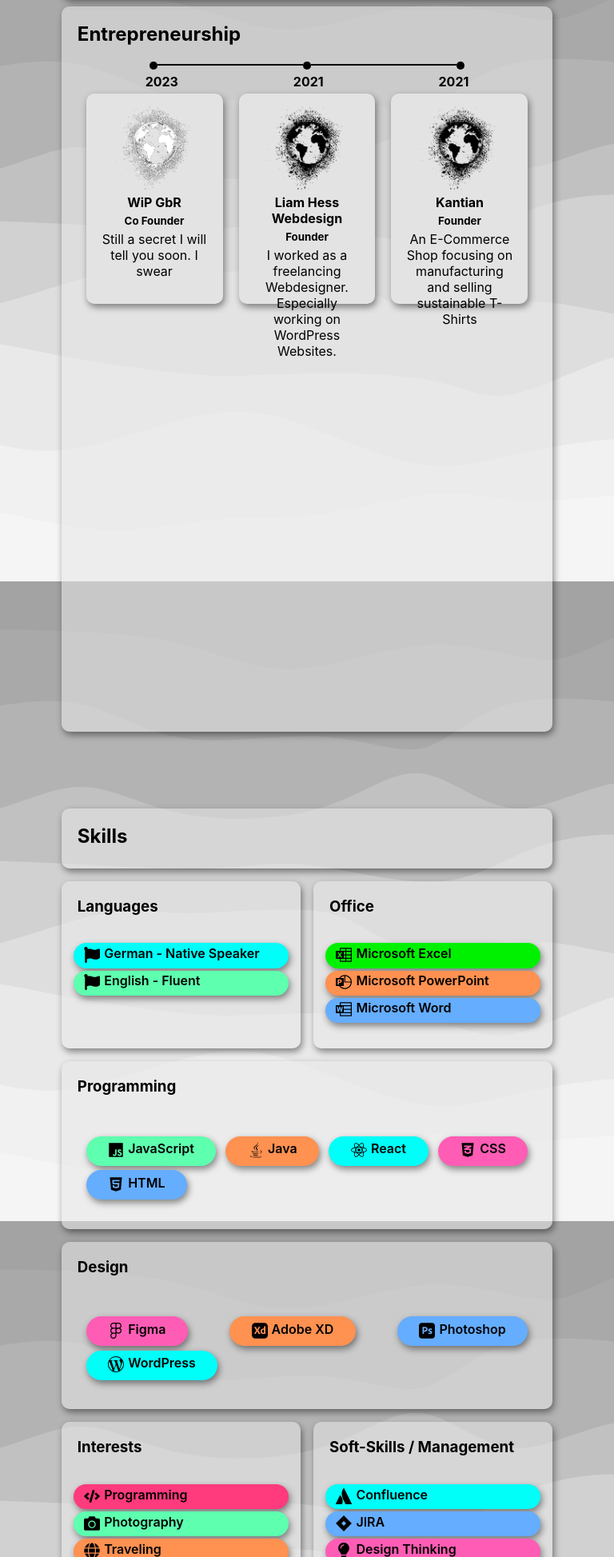
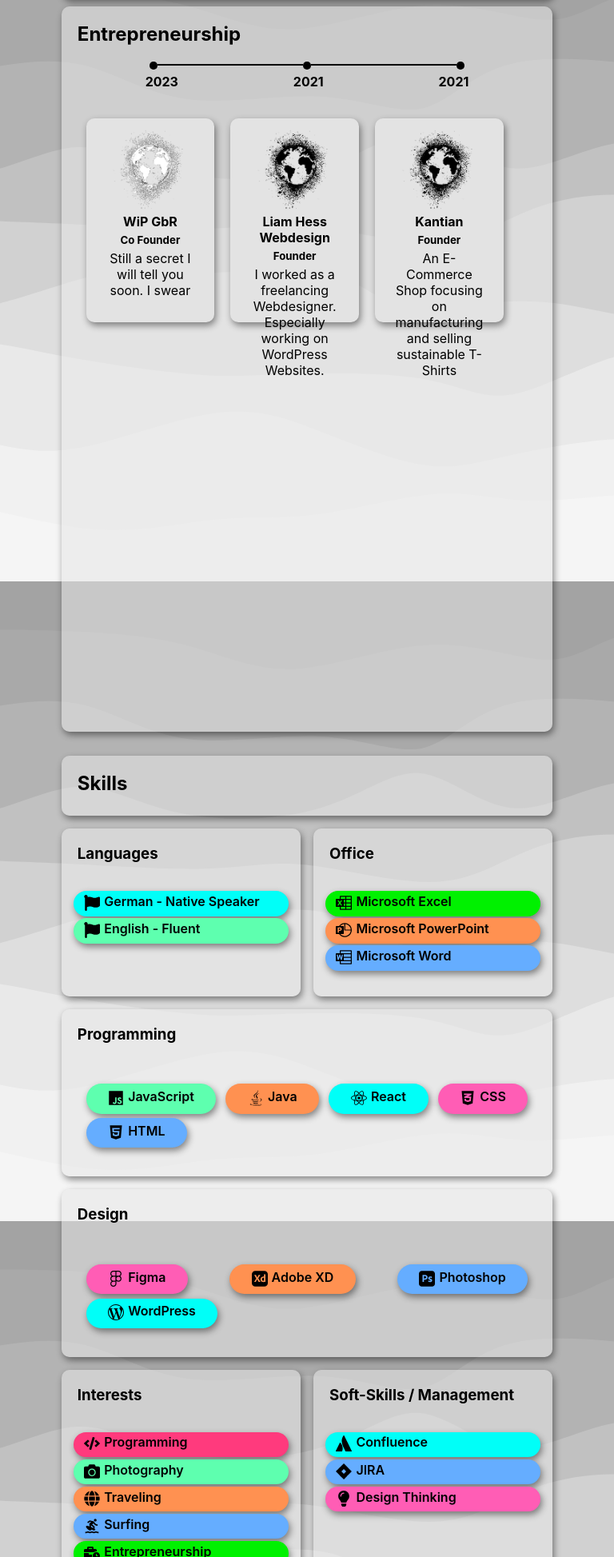
Before and after one commit to liamskydamien/me, a React (Create React App) app: page / in a window 768 px wide. Shown: the part 2473-4420 px from the top of the page at 80% size. Built offline with nearby package versions, Linux system fonts and the light colour scheme.

Commit message:
Mobile optimisation selfemployed

```diff
--- a/src/Components/Content/ChildComponents/componentStyles.module.css
+++ b/src/Components/Content/ChildComponents/componentStyles.module.css
@@ -73,7 +73,7 @@
     .wrapper img{
         grid-row: image;
         grid-column: 1;
-        width: 50%;
+        width: 35%;
         display: block;
         margin: auto
     ;
@@ -90,6 +90,10 @@
         display: none;
     }
 
+    .content p:hover{
+        display: block;
+    }
+
     .skills{
         display: none;
     }
--- a/src/Components/Selfemployed/CompanieComponents/contentStyles.module.css
+++ b/src/Components/Selfemployed/CompanieComponents/contentStyles.module.css
@@ -4,6 +4,7 @@
     grid-template-columns: 1fr;
     background-color: var(--background-navbar);
     grid-template-rows: [Logo] 1fr 8rem;
+    margin-bottom: 5%;
 }
 
 .wrapper:hover{
--- a/src/Components/Selfemployed/SelfEmployed.module.css
+++ b/src/Components/Selfemployed/SelfEmployed.module.css
@@ -1,5 +1,17 @@
-.flex{
-    display: flex;
-    padding: 0 5% 2.5% 5%;
-    gap: 20px;
+@media (min-width: 768px) {
+    .flex{
+        display: flex;
+        padding: 0 5% 2.5% 5%;
+        gap: 20px;
+    }
 }
+
+
+@media(max-width: 768px) {
+    .flex{
+        display: -ms-flex;
+        flex-direction: row;
+        gap: 20px;
+        padding: 5% 10% 10% 5%
+    }
+}
--- a/src/Components/Skills/Skills.module.css
+++ b/src/Components/Skills/Skills.module.css
@@ -70,7 +70,7 @@
         display: grid;
         grid-template-rows: [header] 75px 1fr 1fr 1fr;
         grid-template-columns: 1fr 1fr;
-        margin: 6rem 0;
+        margin: 5% 0 6rem 0;
         grid-gap: 1rem;
     }
 
```
